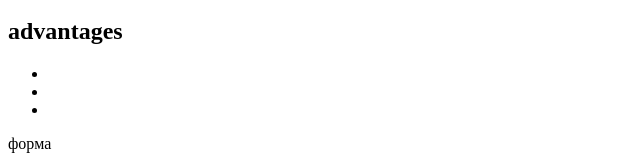
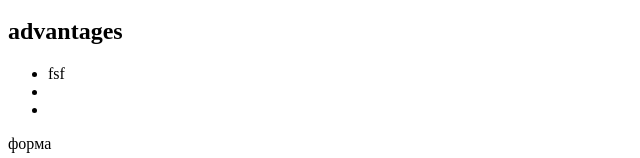
Before and after one commit to SergDG/shop-2103-main, a plain HTML site: page main branch/index.html in a window 1280 px wide. Shown: the part 2570-2728 px from the top of the page, 0-640 px from the left. Drawn offline with Linux system fonts and the light colour scheme.

Commit message:
проверка

```diff
--- a/main branch/index.html
+++ b/main branch/index.html
@@ -104,7 +104,7 @@
         <section>
             <h2>advantages</h2>
             <ul>
-                <li>
+                <li>fsf
                     <img src="" alt="">
                 </li>
                 <li></li>
```
